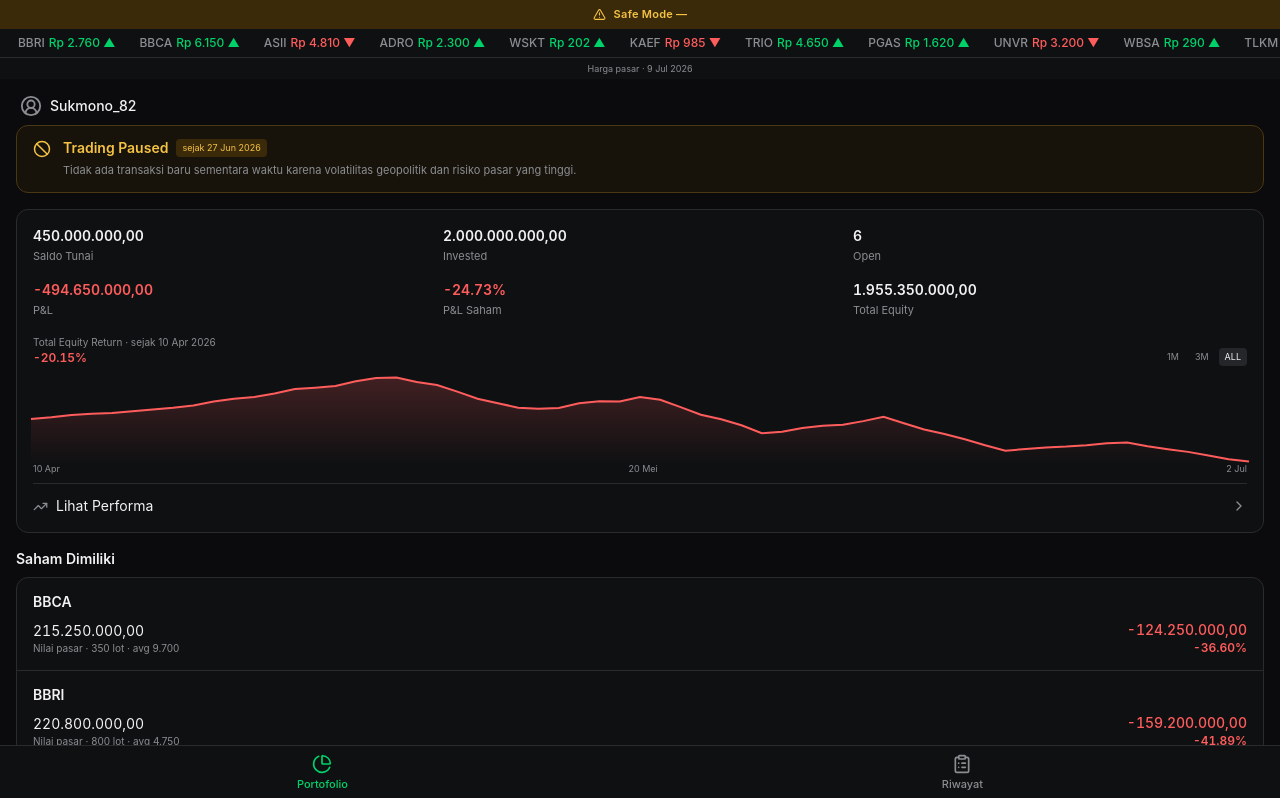
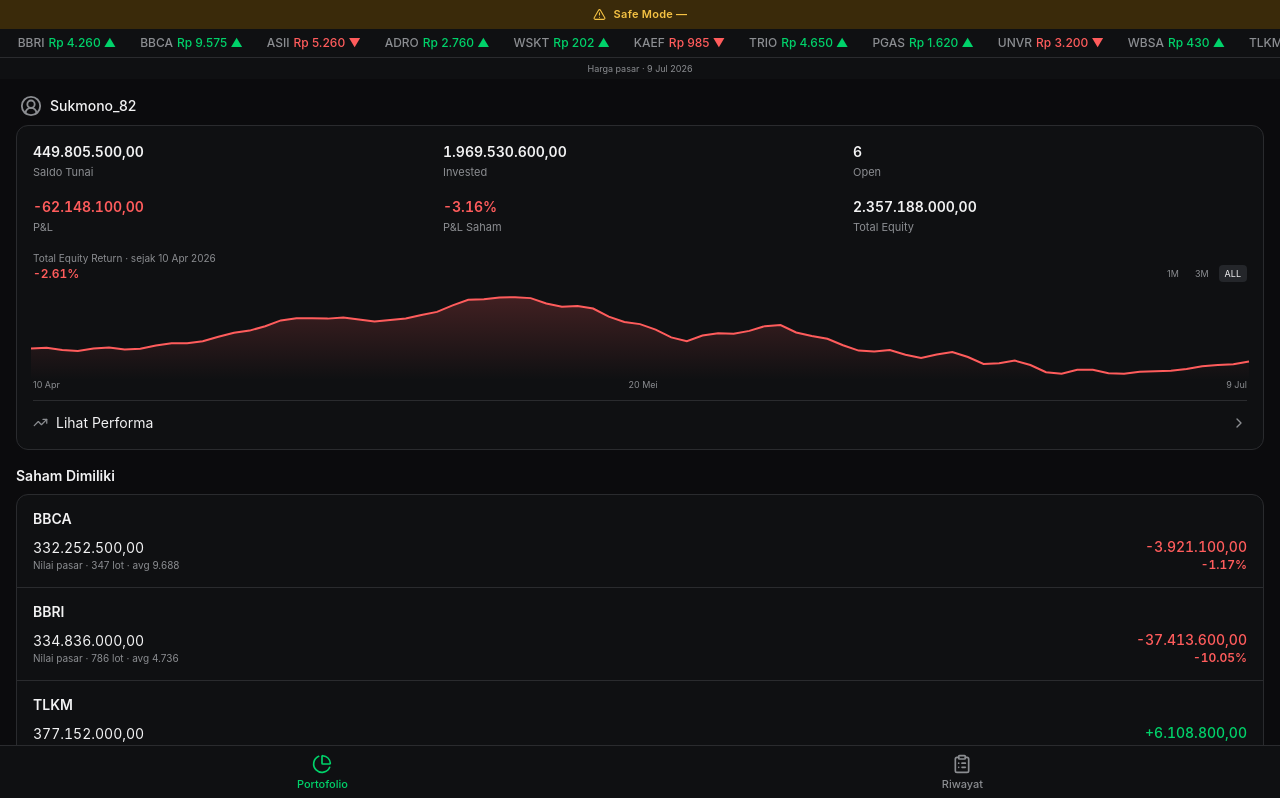
Before and after one commit to blipanca/stock-trading-app, a React (Vite) app: page / in a window 1280 px wide. Shown: the top 798 px of the page. Built offline with nearby package versions, Linux system fonts and the light colour scheme.

Commit message:
Update App.jsx

```diff
--- a/src/App.jsx
+++ b/src/App.jsx
@@ -1,9 +1,9 @@
 import React, { useState, useMemo } from "react";
 import {
   PieChart, ClipboardList, ChevronRight, TrendingUp,
-  AlertTriangle, Ban, UserCircle2, X
+  AlertTriangle, UserCircle2, X
 } from "lucide-react";
-import { AreaChart, Area, ResponsiveContainer, YAxis, ReferenceLine } from "recharts";
+import { AreaChart, Area, ResponsiveContainer, YAxis } from "recharts";
 
 const BG = "#0B0B0D";
 const CARD = "#0F1012";
@@ -24,17 +24,22 @@
 // Anchor prices define the story; interpolatePriceHistory expands them into a denser,
 // deterministic market-like series so the portfolio chart has natural pullbacks and rebounds.
 const PRICE_ANCHORS = [
-  { date: "2026-04-10", BBCA: 9700, BBRI: 4750, TLKM: 2800, ASII: 5200, ADRO: 2300, WBSA: 770 },
-  { date: "2026-04-24", BBCA: 9925, BBRI: 4830, TLKM: 2890, ASII: 5340, ADRO: 2440, WBSA: 940 },
-  { date: "2026-05-08", BBCA: 10075, BBRI: 4890, TLKM: 2950, ASII: 5430, ADRO: 2530, WBSA: 1420 },
-  { date: "2026-05-20", BBCA: 9975, BBRI: 4660, TLKM: 2810, ASII: 5190, ADRO: 2320, WBSA: 2450 },
-  { date: "2026-05-29", BBCA: 9550, BBRI: 4310, TLKM: 2580, ASII: 4880, ADRO: 1950, WBSA: 1580 },
-  { date: "2026-06-05", BBCA: 9825, BBRI: 4520, TLKM: 2720, ASII: 5070, ADRO: 2110, WBSA: 1840 },
-  { date: "2026-06-12", BBCA: 9360, BBRI: 4120, TLKM: 2460, ASII: 4740, ADRO: 1710, WBSA: 990 },
-  { date: "2026-06-18", BBCA: 9640, BBRI: 4380, TLKM: 2610, ASII: 4960, ADRO: 1880, WBSA: 1210 },
-  { date: "2026-06-24", BBCA: 9140, BBRI: 4020, TLKM: 2390, ASII: 4660, ADRO: 1510, WBSA: 510 },
-  { date: "2026-06-27", BBCA: 9320, BBRI: 4160, TLKM: 2480, ASII: 4780, ADRO: 1580, WBSA: 620 },
-  { date: "2026-07-02", BBCA: 6150, BBRI: 2760, TLKM: 2490, ASII: 4810, ADRO: 2300, WBSA: 290 },
+  // Each stock follows its own path: banks, telco, auto, energy and speculative small-cap
+  // do not peak and fall at the same time.
+  { date: "2026-04-10", BBCA: 9688, BBRI: 4736, TLKM: 2794, ASII: 5188, ADRO: 2286, WBSA: 764 },
+  { date: "2026-04-17", BBCA: 9825, BBRI: 4610, TLKM: 2840, ASII: 5110, ADRO: 2370, WBSA: 720 },
+  { date: "2026-04-24", BBCA: 9750, BBRI: 4780, TLKM: 2760, ASII: 5260, ADRO: 2440, WBSA: 860 },
+  { date: "2026-05-01", BBCA: 10025, BBRI: 4860, TLKM: 2910, ASII: 5190, ADRO: 2390, WBSA: 1120 },
+  { date: "2026-05-08", BBCA: 9940, BBRI: 4690, TLKM: 2960, ASII: 5380, ADRO: 2520, WBSA: 980 },
+  { date: "2026-05-15", BBCA: 10150, BBRI: 4510, TLKM: 2870, ASII: 5310, ADRO: 2610, WBSA: 1460 },
+  { date: "2026-05-22", BBCA: 9860, BBRI: 4620, TLKM: 3010, ASII: 5120, ADRO: 2480, WBSA: 1210 },
+  { date: "2026-05-29", BBCA: 9525, BBRI: 4380, TLKM: 2920, ASII: 4970, ADRO: 2560, WBSA: 890 },
+  { date: "2026-06-05", BBCA: 9710, BBRI: 4460, TLKM: 2810, ASII: 5060, ADRO: 2690, WBSA: 1030 },
+  { date: "2026-06-12", BBCA: 9440, BBRI: 4210, TLKM: 2860, ASII: 4890, ADRO: 2580, WBSA: 760 },
+  { date: "2026-06-19", BBCA: 9580, BBRI: 4320, TLKM: 2740, ASII: 5010, ADRO: 2720, WBSA: 610 },
+  { date: "2026-06-26", BBCA: 9360, BBRI: 4090, TLKM: 2810, ASII: 4930, ADRO: 2650, WBSA: 470 },
+  { date: "2026-07-02", BBCA: 9480, BBRI: 4170, TLKM: 2760, ASII: 5075, ADRO: 2710, WBSA: 390 },
+  { date: "2026-07-09", BBCA: 9575, BBRI: 4260, TLKM: 2840, ASII: 5260, ADRO: 2760, WBSA: 430 },
 ];
 
 const STOCK_CODES = ["BBCA", "BBRI", "TLKM", "ASII", "ADRO", "WBSA"];
@@ -55,10 +60,10 @@
       STOCK_CODES.forEach((code, codeIndex) => {
         const base = a[code] + (b[code] - a[code]) * t;
         // Multiple sine waves create repeatable market noise without random values changing on refresh.
-        const turbulence = s >= 4 ? 1.65 : 1;
+        const phase = codeIndex * 1.37;
         const wave =
-          Math.sin((s * stepsPerSegment + i) * 1.73 + codeIndex * 0.91) * VOLATILITY[code] * turbulence +
-          Math.sin((s * stepsPerSegment + i) * 0.61 + codeIndex * 1.37) * VOLATILITY[code] * 0.55 * turbulence;
+          Math.sin((s * stepsPerSegment + i) * (1.21 + codeIndex * 0.08) + phase) * VOLATILITY[code] +
+          Math.sin((s * stepsPerSegment + i) * (0.47 + codeIndex * 0.03) + phase * 0.7) * VOLATILITY[code] * 0.6;
         point[code] = Math.round(base * (1 + wave));
       });
 
@@ -73,48 +78,46 @@
 const PRICE_HISTORY = interpolatePriceHistory();
 
 const STOCK_UNIVERSE = [
-  { code: "TLKM", name: "Telekomunikasi Indonesia", price: 3000, sector: "Telco" },
-  { code: "BBRI", name: "Bank Rakyat Indonesia", price: 4550, sector: "Bank" },
-  { code: "BBCA", name: "Bank Central Asia", price: 9825, sector: "Bank" },
-  { code: "ASII", name: "Astra International", price: 5100, sector: "Otomotif" },
-  { code: "ADRO", name: "Alamtri Resources", price: 2350, sector: "Energi" },
+  { code: "TLKM", name: "Telekomunikasi Indonesia", price: 2840, sector: "Telco" },
+  { code: "BBRI", name: "Bank Rakyat Indonesia", price: 4260, sector: "Bank" },
+  { code: "BBCA", name: "Bank Central Asia", price: 9575, sector: "Bank" },
+  { code: "ASII", name: "Astra International", price: 5260, sector: "Otomotif" },
+  { code: "ADRO", name: "Alamtri Resources", price: 2760, sector: "Energi" },
   { code: "WSKT", name: "Waskita Karya", price: 202, sector: "Konstruksi" },
   { code: "KAEF", name: "Kimia Farma", price: 985, sector: "Farmasi" },
   { code: "TRIO", name: "Trisula Textile Industries", price: 4650, sector: "Tekstil" },
   { code: "PGAS", name: "Perusahaan Gas Negara", price: 1620, sector: "Energi" },
   { code: "UNVR", name: "Unilever Indonesia", price: 3200, sector: "Konsumer" },
-  { code: "WBSA", name: "Wahana Bumi Sukses Abadi (fiktif)", price: 290, sector: "Tambang" },
+  { code: "WBSA", name: "Wahana Bumi Sukses Abadi (fiktif)", price: 430, sector: "Tambang" },
 ];
 
-// Illustrative demo holdings: ~Rp 2 miliar deployed across 8-13 Apr 2026.
-// Prices marked down by ~2 Jul 2026 to reflect a fictional political-risk selloff.
-// WBSA illustrates a stock that spiked on speculation, then crashed drastically.
-// ADRO is flagged "suspended" (frozen at last traded price) as part of the illustration.
+// Illustrative portfolio with staggered entries and non-round position sizes for a more natural account history.
+// Prices are marked to the 9 Jul 2026 market snapshot used by this prototype.
+// WBSA remains a fictional speculative holding that rose sharply before a severe correction.
 const INITIAL_HOLDINGS = [
-  { code: "BBCA", name: "Bank Central Asia", lots: 350, avgPrice: 9700, currentPrice: 6150 },
-  { code: "BBRI", name: "Bank Rakyat Indonesia", lots: 800, avgPrice: 4750, currentPrice: 2760 },
-  { code: "TLKM", name: "Telekomunikasi Indonesia", lots: 1350, avgPrice: 2800, currentPrice: 2490 },
-  { code: "ASII", name: "Astra International", lots: 650, avgPrice: 5200, currentPrice: 4810 },
-  { code: "ADRO", name: "Alamtri Resources", lots: 1450, avgPrice: 2300, currentPrice: 2300 },
-  { code: "WBSA", name: "Wahana Bumi Sukses Abadi (fiktif)", lots: 3000, avgPrice: 770, currentPrice: 290 },
+  { code: "BBCA", name: "Bank Central Asia", lots: 347, avgPrice: 9688, currentPrice: 9575 },
+  { code: "BBRI", name: "Bank Rakyat Indonesia", lots: 786, avgPrice: 4736, currentPrice: 4260 },
+  { code: "TLKM", name: "Telekomunikasi Indonesia", lots: 1328, avgPrice: 2794, currentPrice: 2840 },
+  { code: "ASII", name: "Astra International", lots: 643, avgPrice: 5188, currentPrice: 5260 },
+  { code: "ADRO", name: "Alamtri Resources", lots: 1437, avgPrice: 2286, currentPrice: 2760 },
+  { code: "WBSA", name: "Wahana Bumi Sukses Abadi (fiktif)", lots: 2984, avgPrice: 764, currentPrice: 430 },
 ];
 
 // Ordered newest-first, matching how new transactions are prepended.
 const INITIAL_HISTORY = [
-    { id: 16, type: "alert", label: "Keputusan: trading dihentikan sementara, fokus menjaga likuiditas", date: "2026-06-27 15:45" },
-  { id: 15, type: "alert", label: "Gelombang risk-off ketiga setelah eskalasi geopolitik", date: "2026-06-24 08:15" },
+  { id: 15, type: "alert", label: "Tekanan jual meningkat seiring eskalasi geopolitik global", date: "2026-06-24 08:15" },
   { id: 14, type: "alert", label: "Relief rally: bargain hunting mendorong rebound sementara", date: "2026-06-18 14:20" },
-  { id: 13, type: "alert", label: "Risk-off kedua: investor mengurangi eksposur aset berisiko", date: "2026-06-12 09:10" },
-  { id: 12, type: "alert", label: "Pasar rebound sementara setelah tekanan jual tajam", date: "2026-06-05 15:10" },
-  { id: 11, type: "alert", label: "Shock geopolitik pertama memicu sell-off lintas sektor", date: "2026-05-29 09:05" },
+  { id: 13, type: "alert", label: "Investor kembali mengurangi eksposur pada aset berisiko", date: "2026-06-12 09:10" },
+  { id: 12, type: "alert", label: "Pasar rebound setelah tekanan jual pada akhir Mei", date: "2026-06-05 15:10" },
+  { id: 11, type: "alert", label: "Sentimen geopolitik memicu sell-off lintas sektor", date: "2026-05-29 09:05" },
   { id: 10, type: "alert", label: "WBSA melonjak tajam ditopang spekulasi ekspansi bisnis", date: "2026-05-20 08:00" },
-  { id: 7, type: "buy", label: "Beli WBSA", code: "WBSA", lots: 3000, price: 770, amount: 231000000, date: "2026-04-13 14:00" },
-  { id: 6, type: "buy", label: "Beli ADRO", code: "ADRO", lots: 1450, price: 2300, amount: 333500000, date: "2026-04-11 13:20" },
-  { id: 5, type: "buy", label: "Beli ASII", code: "ASII", lots: 650, price: 5200, amount: 338000000, date: "2026-04-10 11:05" },
-  { id: 4, type: "buy", label: "Beli TLKM", code: "TLKM", lots: 1350, price: 2800, amount: 378000000, date: "2026-04-10 10:20" },
-  { id: 3, type: "buy", label: "Beli BBRI", code: "BBRI", lots: 800, price: 4750, amount: 380000000, date: "2026-04-10 09:55" },
-  { id: 2, type: "buy", label: "Beli BBCA", code: "BBCA", lots: 350, price: 9700, amount: 339500000, date: "2026-04-10 09:30" },
-  { id: 1, type: "alert", label: "Saldo awal simulasi trading ditetapkan Rp450.000.000", date: "2026-04-10 09:00" },
+  { id: 7, type: "buy", label: "Beli WBSA", code: "WBSA", lots: 2875, price: 758, amount: 217925000, date: "2026-04-15 14:07" },
+  { id: 6, type: "buy", label: "Beli ADRO", code: "ADRO", lots: 1437, price: 2287, amount: 328611900, date: "2026-04-14 13:18" },
+  { id: 5, type: "buy", label: "Beli ASII", code: "ASII", lots: 642, price: 5186, amount: 332941200, date: "2026-04-13 11:12" },
+  { id: 4, type: "buy", label: "Beli TLKM", code: "TLKM", lots: 1328, price: 2794, amount: 371043200, date: "2026-04-13 10:26" },
+  { id: 3, type: "buy", label: "Beli BBRI", code: "BBRI", lots: 786, price: 4736, amount: 372249600, date: "2026-04-10 10:03" },
+  { id: 2, type: "buy", label: "Beli BBCA", code: "BBCA", lots: 347, price: 9688, amount: 336173600, date: "2026-04-10 09:34" },
+  { id: 1, type: "alert", label: "Saldo awal portofolio tercatat Rp2.408.750.000", date: "2026-04-10 09:00" },
 ];
 
 function computeHolding(h) {
@@ -161,23 +164,6 @@
   );
 }
 
-function TradingPauseNotice() {
-  return (
-    <div className="rounded-xl border px-4 py-3 mb-4 flex items-start gap-3"
-      style={{ background: "#17130B", borderColor: "#4A3713" }}>
-      <Ban size={18} color="#F5C244" className="mt-0.5 shrink-0" />
-      <div>
-        <div className="flex items-center gap-2 flex-wrap">
-          <p className="text-sm font-semibold" style={{ color: "#F5C244" }}>Trading Paused</p>
-          <span className="text-[9px] px-1.5 py-0.5 rounded" style={{ background: "#3A2A0A", color: "#F5C244" }}>sejak 27 Jun 2026</span>
-        </div>
-        <p className="text-[11px] mt-1 leading-relaxed" style={{ color: MUTED }}>
-          Tidak ada transaksi baru sementara waktu karena volatilitas geopolitik dan risiko pasar yang tinggi.
-        </p>
-      </div>
-    </div>
-  );
-}
 
 function Modal({ title, onClose, children }) {
   return (
@@ -207,7 +193,7 @@
 
 export default function App() {
   const [tab, setTab] = useState("portfolio");
-  const [cash, setCash] = useState(450000000);
+  const [cash, setCash] = useState(449805500);
   const [holdings, setHoldings] = useState(INITIAL_HOLDINGS);
   const [history, setHistory] = useState(INITIAL_HISTORY);
   const [historyFilter, setHistoryFilter] = useState("all");
@@ -249,7 +235,6 @@
 
 
   const iconFor = (type) => {
-    if (type === "suspend") return <Ban size={20} color={RED} />;
     return <AlertTriangle size={20} color="#F5A524" />;
   };
 
@@ -267,7 +252,6 @@
       <div className="flex-1 overflow-y-auto pb-24">
         {tab === "portfolio" && (
           <div className="px-4">
-            <TradingPauseNotice />
             <div className="rounded-xl border px-4 py-4 mb-4" style={{ background: CARD, borderColor: BORDER }}>
               <div className="grid grid-cols-2 sm:grid-cols-3 gap-x-4 gap-y-4">
                 <StatCell label="Saldo Tunai" value={num2(cash)} />
@@ -305,12 +289,6 @@
                       </linearGradient>
                     </defs>
                     <YAxis hide domain={["dataMin - 30000000", "dataMax + 30000000"]} />
-                    <ReferenceLine
-                      x="2026-06-27"
-                      stroke="#F5C244"
-                      strokeDasharray="3 3"
-                      label={{ value: "Paused", position: "insideTopRight", fill: "#F5C244", fontSize: 9 }}
-                    />
                     <Area
                       type="linear"
                       dataKey="equity"
@@ -325,7 +303,7 @@
               <div className="flex justify-between -mt-1 mb-1">
                 <span className="text-[9px]" style={{ color: MUTED }}>10 Apr</span>
                 <span className="text-[9px]" style={{ color: MUTED }}>20 Mei</span>
-                <span className="text-[9px]" style={{ color: MUTED }}>2 Jul</span>
+                <span className="text-[9px]" style={{ color: MUTED }}>9 Jul</span>
               </div>
               <button className="w-full flex items-center justify-between pt-3 mt-2 border-t" style={{ borderColor: BORDER }}>
                 <span className="flex items-center gap-2 text-sm" style={{ color: TEXT }}>
@@ -387,7 +365,7 @@
             <div className="flex gap-2 mb-3 overflow-x-auto">
               {[
                 { k: "all", l: "Semua" }, { k: "buy", l: "Beli" }, { k: "sell", l: "Jual" },
-                { k: "alert", l: "Info Pasar" }, { k: "suspend", l: "Suspensi" },
+                { k: "alert", l: "Info Pasar" },
               ].map((f) => (
                 <button
                   key={f.k}
```
